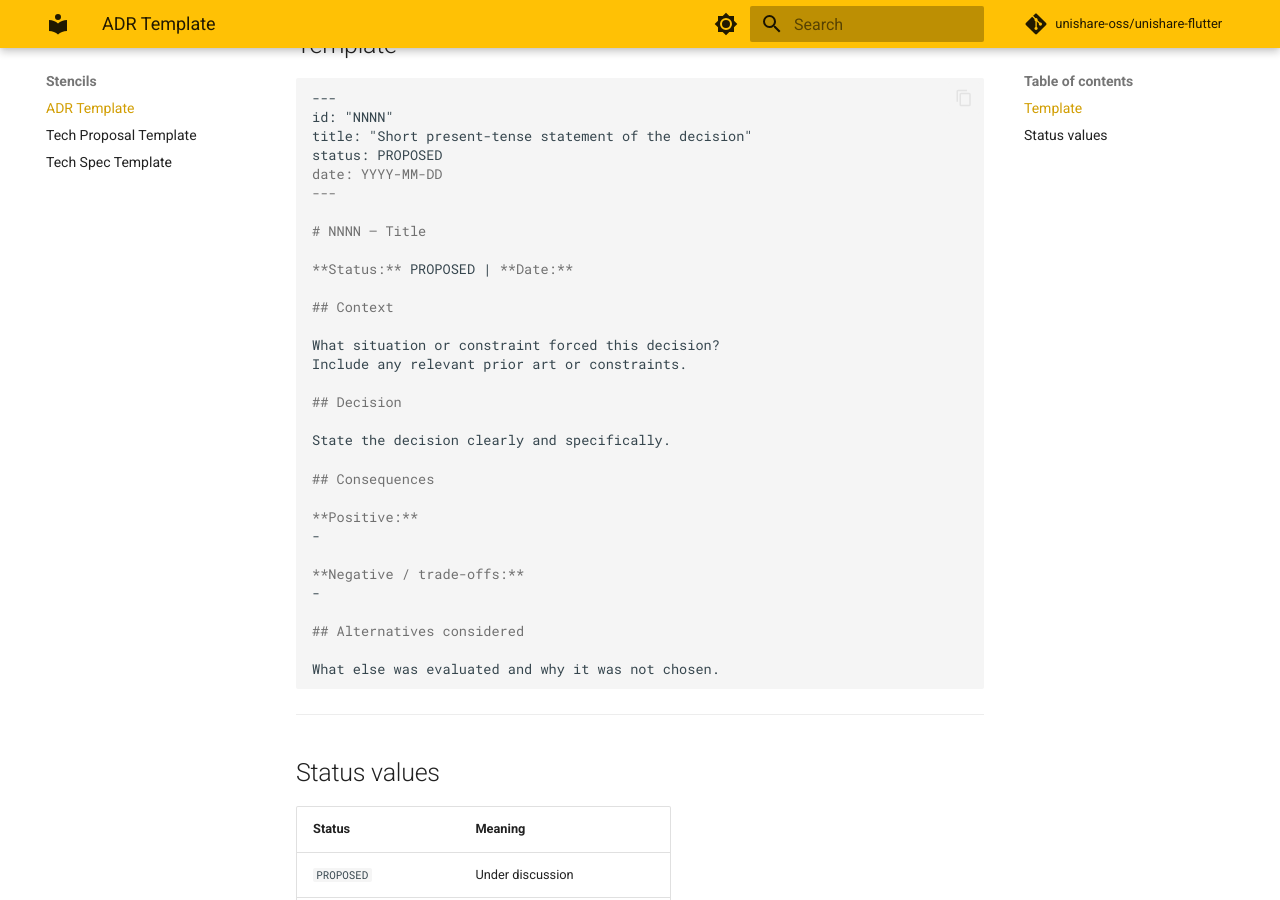
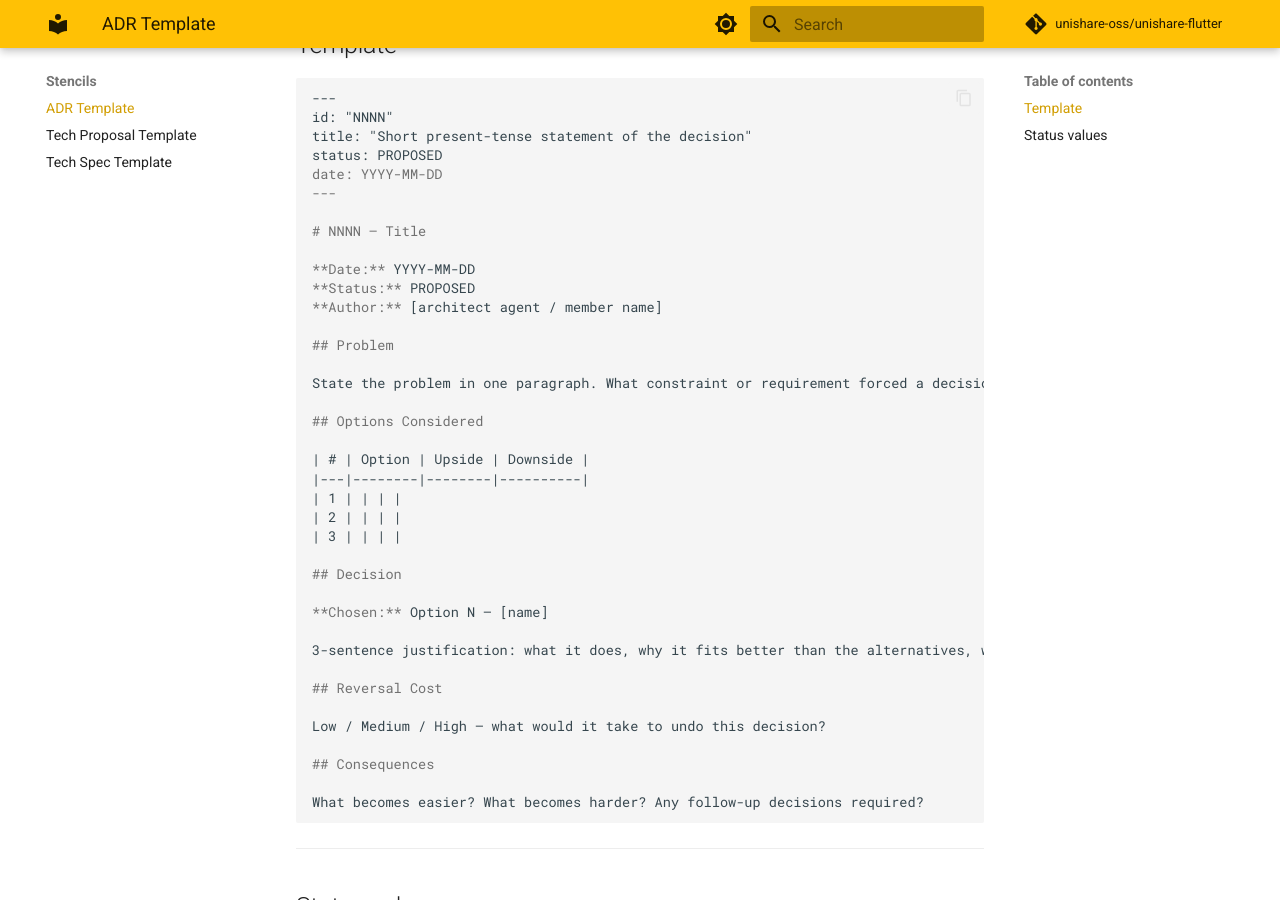
Before and after one commit to unishare-oss/unishare-flutter, an MkDocs documentation site: the page built from docs/stencils/adr.md, in a window 1280 px wide and 900 px high, scrolled down 359 px. Built offline with MkDocs 1.6.1 and Material for MkDocs 9.7.7, drawn with Linux system fonts in a browser that asks for light colours; comment, search, counter and statistics services are not loaded.

Commit message:
docs: update ADR stencil to new format and skip _-prefixed files in gen_indexes

`````diff
--- a/docs/stencils/adr.md
+++ b/docs/stencils/adr.md
@@ -18,28 +18,35 @@ date: YYYY-MM-DD
 
 # NNNN — Title
 
-**Status:** PROPOSED | **Date:**
+**Date:** YYYY-MM-DD
+**Status:** PROPOSED
+**Author:** [architect agent / member name]
 
-## Context
+## Problem
 
-What situation or constraint forced this decision?
-Include any relevant prior art or constraints.
+State the problem in one paragraph. What constraint or requirement forced a decision?
+
+## Options Considered
+
+| # | Option | Upside | Downside |
+|---|--------|--------|----------|
+| 1 | | | |
+| 2 | | | |
+| 3 | | | |
 
 ## Decision
 
-State the decision clearly and specifically.
+**Chosen:** Option N — [name]
+
+3-sentence justification: what it does, why it fits better than the alternatives, what assumption it relies on.
+
+## Reversal Cost
+
+Low / Medium / High — what would it take to undo this decision?
 
 ## Consequences
 
-**Positive:**
--
-
-**Negative / trade-offs:**
--
-
-## Alternatives considered
-
-What else was evaluated and why it was not chosen.
+What becomes easier? What becomes harder? Any follow-up decisions required?
 ````
 
 ---
`````
Also changed, not shown: 1 other file.
